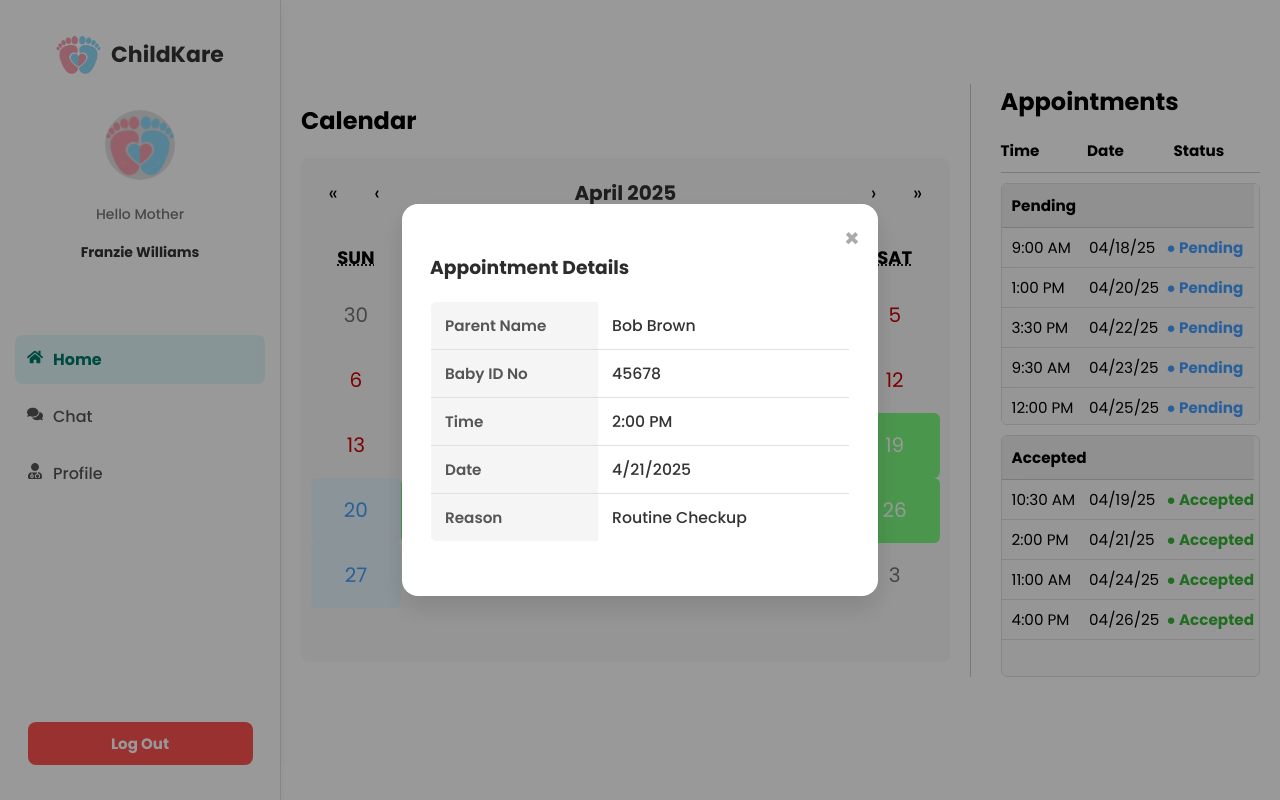
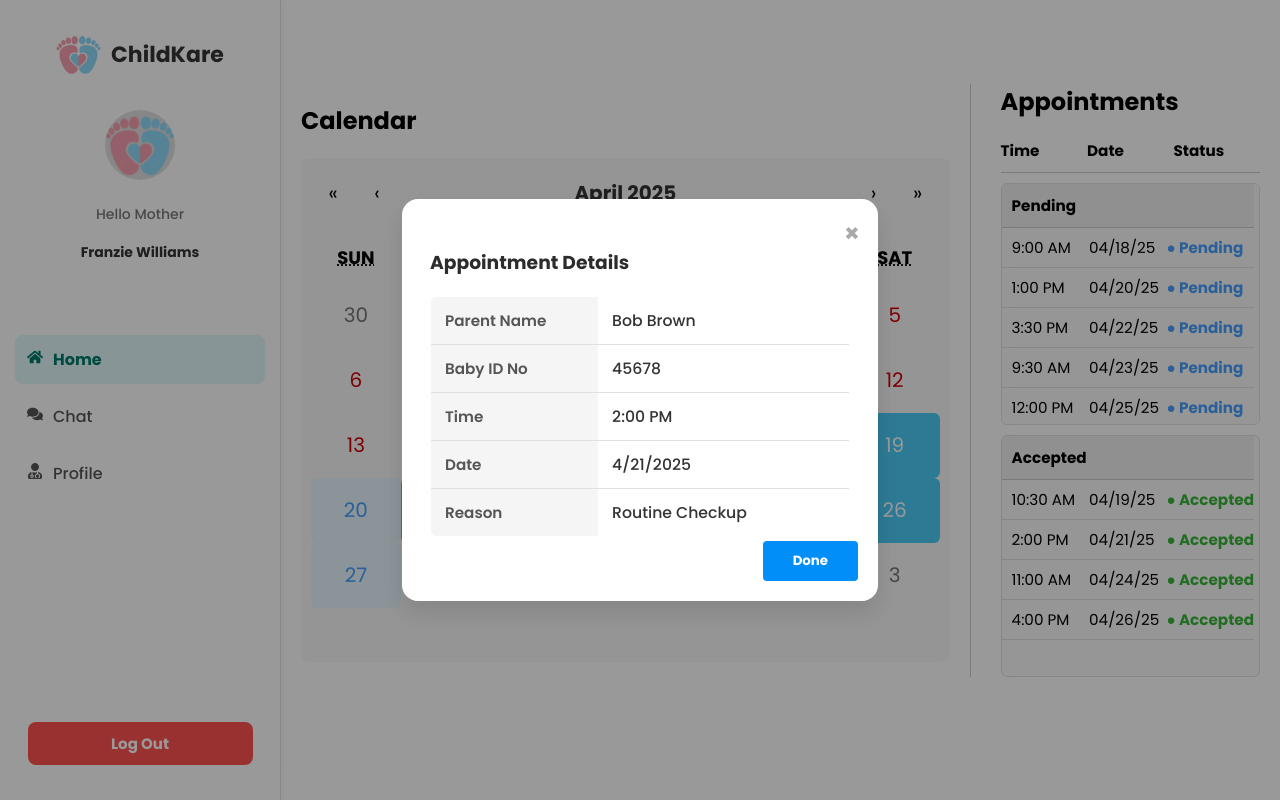
Before and after one commit to peakyblinder101/ChildKare-Project, a React (Vite) app in the folder ChildKare/Frontend/: page /doctor-dashboard in a window 1280 px wide. Both pictures are taken after a click on the button "21". Built offline with nearby package versions, Linux system fonts and the light colour scheme.

Commit message:
added done btn

```diff
--- a/ChildKare/Frontend/src/components/Dashboard/DoctorDashboard/DoctorHome/DoctorHome.css
+++ b/ChildKare/Frontend/src/components/Dashboard/DoctorDashboard/DoctorHome/DoctorHome.css
@@ -113,7 +113,7 @@
   }
 
 .accepted-date {
-    background-color: #7dfa81 !important;
+    background-color: #4ccbf8 !important;
     color: white !important;
   }
 
@@ -305,3 +305,27 @@
   .cancel-btn:hover {
     background-color: #d94444;
   }
+
+  .modal-actions.done-section {
+    display: flex;
+    justify-content: flex-end;
+    padding-top: 10px;
+  }
+
+  .done-btn {
+    background-color: #028ef9;
+    color: white;
+    padding: 10px 30px;
+    border: none;
+    border-radius: 4px;
+    font-weight: bold;
+    cursor: pointer;
+    position: absolute;
+    bottom: 20px;
+    right: 20px;
+    transition: transform 0.2s ease, background-color 0.3s ease;
+  }
+
+  .done-btn:hover {
+    background-color: #004d88;
+  }
--- a/ChildKare/Frontend/src/components/Dashboard/DoctorDashboard/DoctorHome/DoctorHome.jsx
+++ b/ChildKare/Frontend/src/components/Dashboard/DoctorDashboard/DoctorHome/DoctorHome.jsx
@@ -44,6 +44,13 @@ function DoctorHome() {
   };
 
   const cancelAppointment = (appointment) => {
+    const updatedAppointments = appointments.filter(app => app.idNo !== appointment.idNo);
+    setAppointments(updatedAppointments);
+    setModalVisible(false);
+    setSelectedAppointment(null);
+  };
+
+  const markAsDone = (appointment) => {
     const updatedAppointments = appointments.filter(app => app.idNo !== appointment.idNo);
     setAppointments(updatedAppointments);
     setModalVisible(false);
@@ -139,7 +146,14 @@ function DoctorHome() {
                 {appointments
                   .filter(app => app.status === 'Accepted')
                   .map((appointment, index) => (
-                    <li key={`accepted-${index}`}>
+                    <li
+                      key={`accepted-${index}`}
+                      style={{ cursor: 'pointer' }}
+                      onClick={() => {
+                        setSelectedAppointment(appointment);
+                        setModalVisible(true);
+                      }}
+                    >
                       <span className="time">{appointment.time}</span>
                       <span className="date">
                         {new Date(appointment.date).toLocaleDateString('en-US', {
@@ -190,19 +204,24 @@ function DoctorHome() {
               </tbody>
             </table>
 
+            {selectedAppointment.status === 'Pending' && (
               <div className="modal-actions">
-                {selectedAppointment.status === 'Pending' && (
-                  <>
                 <button className="accept-btn" onClick={() => acceptAppointment(selectedAppointment)}>
                   Accept
                 </button>
                 <button className="cancel-btn" onClick={() => cancelAppointment(selectedAppointment)}>
                   Cancel
                 </button>
-                  </>
+              </div>
             )}
+
+            {selectedAppointment.status === 'Accepted' && (
+              <div className="modal-actions done-section">
+                <button className="done-btn" onClick={() => markAsDone(selectedAppointment)}>
+                  Done
+                </button>
               </div>
-
+            )}
           </div>
         </div>
       )}
```
Lines whose indentation alone changed are shown as unchanged.
